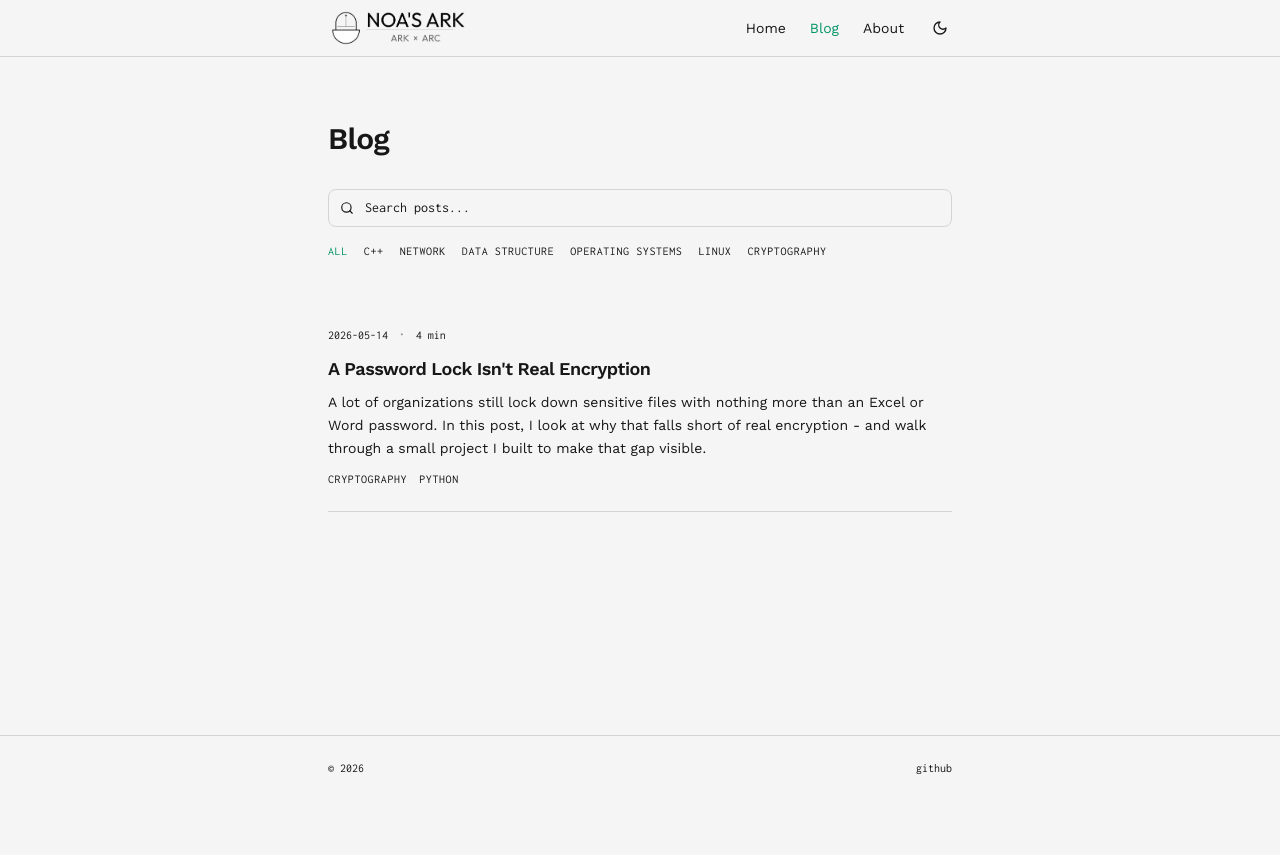
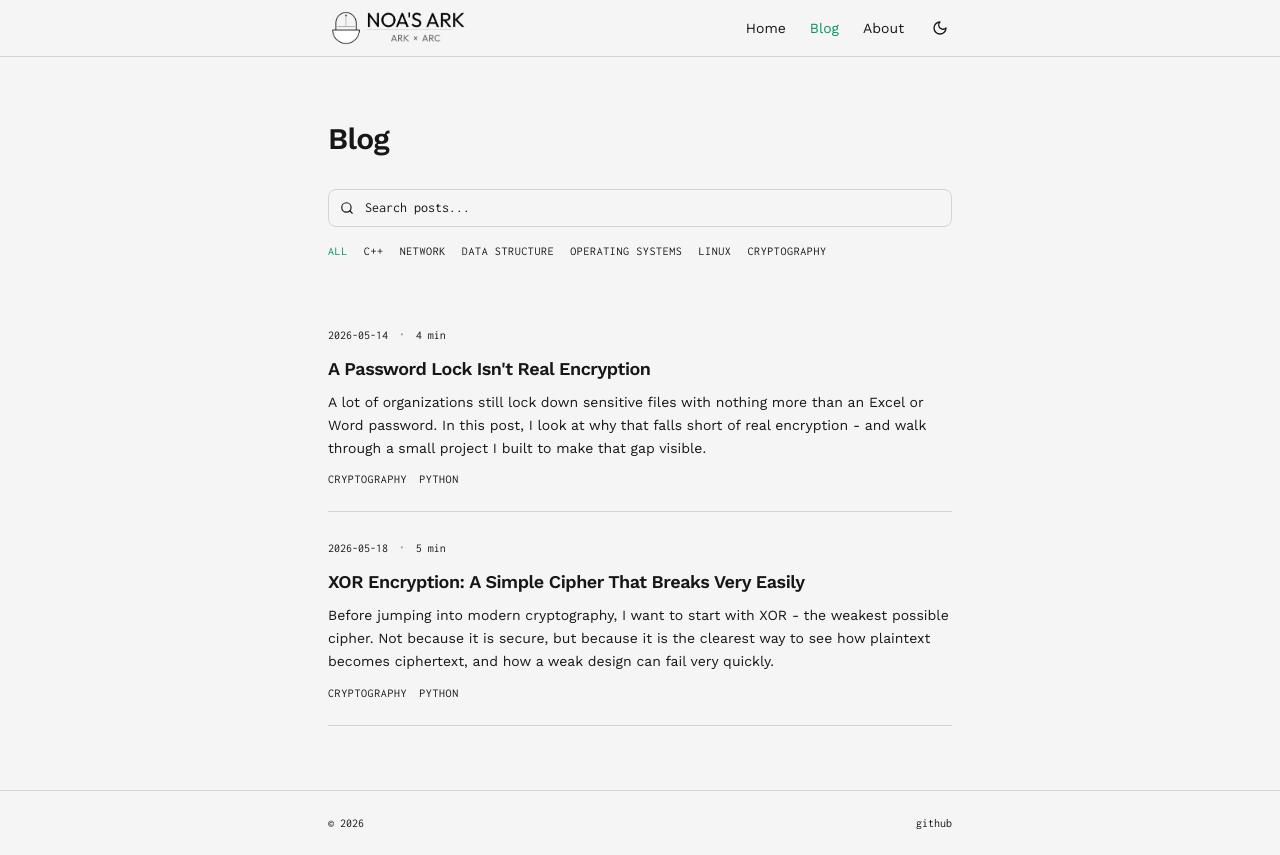
Before and after one commit to n0as-ark/logbook, a React (Vite) app: page /logbook/blog in a window 1280 px wide. Before the commit the page ends 800 px from the top, so only its background shows below. Built offline with nearby package versions, Linux system fonts and the light colour scheme; the HTML template or start-up script is replaced by a standard one.

Commit message:
Add a new post to posts.ts

```diff
--- a/src/data/posts.ts
+++ b/src/data/posts.ts
@@ -46,5 +46,28 @@ A computer can try all 256 in milliseconds.
 Over the next few weeks, I'm building a PII-aware file encryption tool in Python as a learning project. Instead of jumping straight to modern algorithms like AES, I'm starting with XOR - the weakest possible "encryption" - to show, step by step, how an insecure design collapses.
 
 In the next post, I'll implement XOR encryption from scratch, walk through exactly how it works, and explain why it should never be relied upon to protect real sensitive data.`,
-  }
+  },
+  {title: "XOR Encryption: A Simple Cipher That Breaks Very Easily",
+   slug: "xor-cipher-basics",
+   date:"2026-05-18",
+   tags: ["Cryptography", "Python"],
+   excerpt: "Before jumping into modern cryptography, I want to start with XOR - the weakest possible cipher. Not because it is secure, but because it is the clearest way to see how plaintext becomes ciphertext, and how a weak design can fail very quickly.",
+   readTime: "5 min",
+   content: `In the last post, I talked about how a password prompt does not automatically mean strong protection. In modern Office files, a password is usually used to derive a real encryption key for algorithms like AES. But older protection methods could be much weaker, which makes XOR a useful place to start if the goal is to understand what encryption is actually doing behind the scenes.
+   So instead of jumping straight into modern cryptography, I want to begin with XOR. Not because it is secure, but because it is one of the clearest ways to see how plaintext becomes ciphertext, and how a weak design can fail very quickly.
+   ## What is XOR?
+   XOR stands for *exclusive or*. It is a bitwise operation that compares two bits and returns \`1\` if they are different, and \`0\` if they are the same.
+   | A | B | A XOR B |
+   |---|---|---------|
+   | 0 | 0 | 0 |
+   | 0 | 1 | 1 |
+   | 1 | 0 | 1 |
+   | 1 | 1 | 0 |
+   What makes XOR interesting is that it is reversible. If you apply XOR to a value with the same key twice, you get the original value back. That means the same operation can be used for both encryption and decryption.
+   \`\`\`python
+   5 ^ 3  # 6
+   6 ^ 3  # 5
+   \`\`\`
+   Simple and elegant. But in this case, that simplicity is also the weakness.`,
+  },
 ];
```
